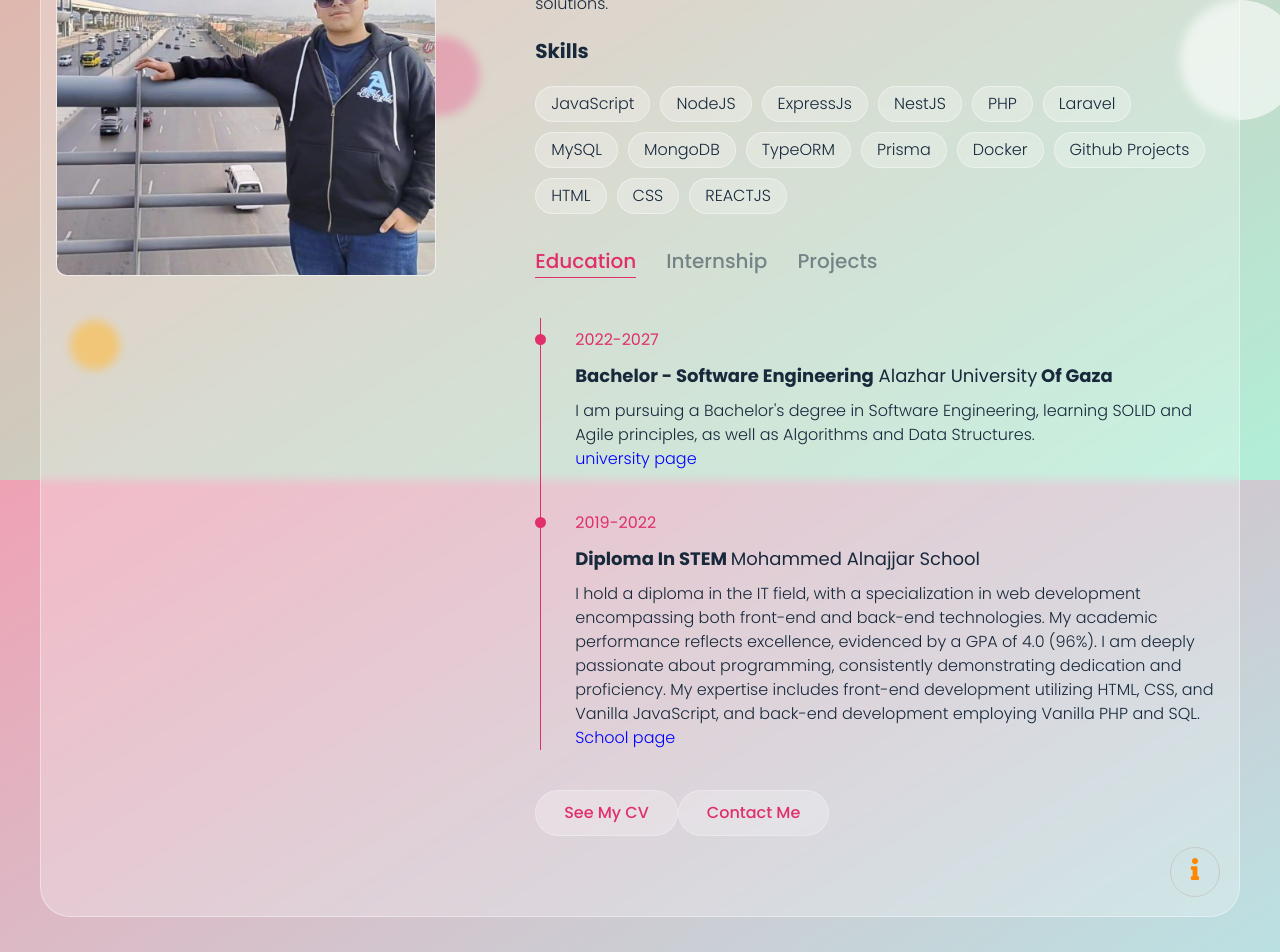
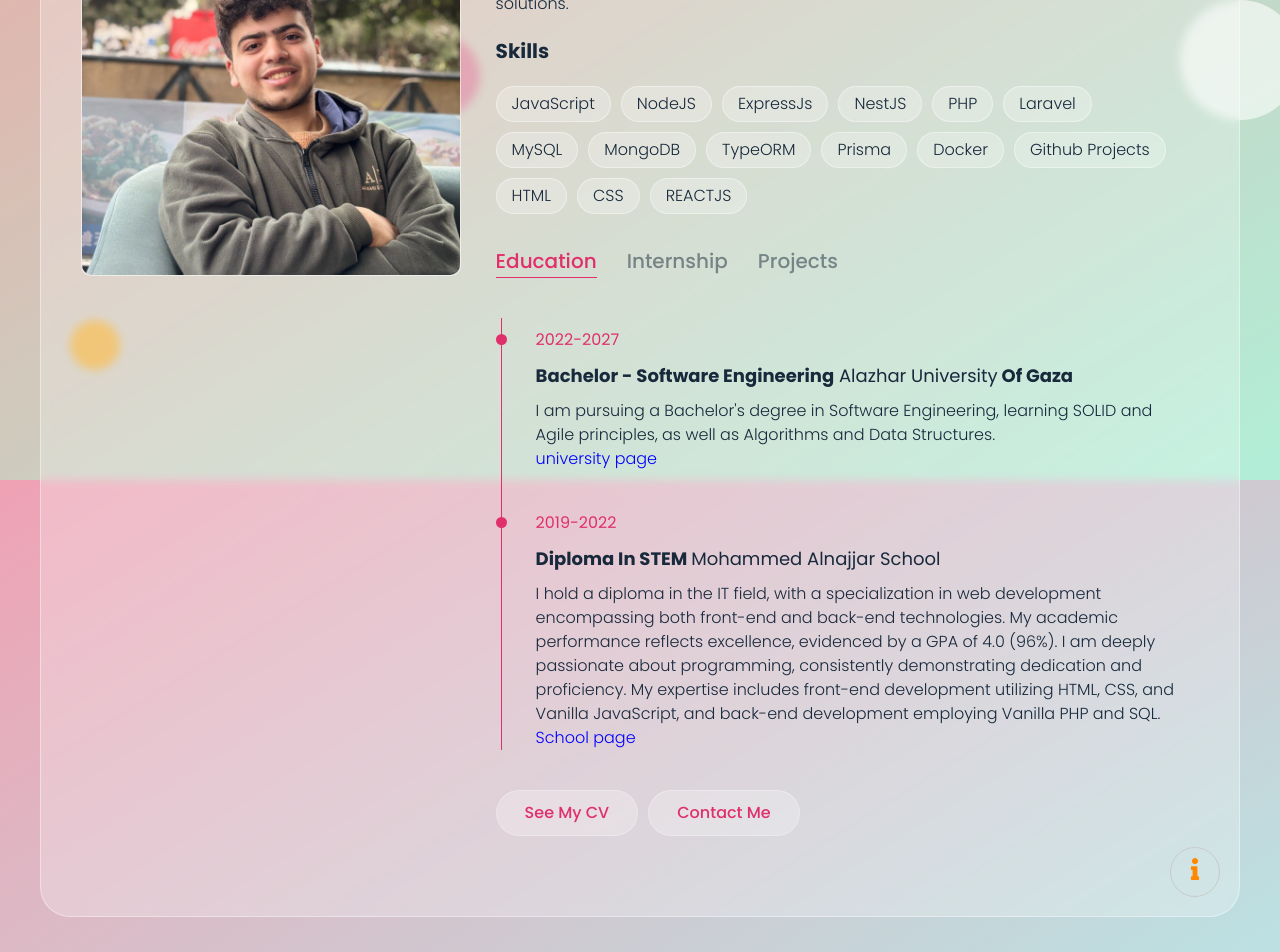
Before and after one commit to wesam-abutuaimeh/izzedeen_portfolio, a React (Create React App) app: page /about in a window 1280 px wide. Shown: the part 320-1272 px from the top of the page. Built offline with nearby package versions, Linux system fonts and the light colour scheme.

Commit message:
Refactor code structure for improved readability and maintainability

```diff
--- a/src/pages/AboutMe/index.jsx
+++ b/src/pages/AboutMe/index.jsx
@@ -1,8 +1,7 @@
 import React, { useState } from "react";
-import "./style.css";
-import MY_PICTURE from "./Izz_pic.jpg";
 import SectionTitle from "../../components/SectionTitle";
 import { NavLink } from "react-router-dom";
+import "./style.css";
 
 import Education from "../../components/Education";
 import Intership from "../../components/Intership";
@@ -27,7 +26,7 @@ const AboutMe = () => {
         <div className="about__container">
           <div className="about-img">
             <div className="img-box">
-              <img src={MY_PICTURE} alt="about img" />
+              <img src={"/about-image.jpg"} alt="about img" />
             </div>
           </div>
 
--- a/src/pages/AboutMe/style.css
+++ b/src/pages/AboutMe/style.css
@@ -1,6 +1,5 @@
 .about-img {
-  width: 40%;
-  padding: 0 15px;
+  width: fit-content;
 }
 
 .about-text {
@@ -195,6 +194,8 @@ a {
 
 .about__container {
   display: flex;
+  justify-content: center;
+  gap: 20px;
 }
 
 @media (max-width: 767px) {
@@ -216,3 +217,9 @@ a {
     border-radius: 10px;
   }
 }
+
+.btns {
+  display: flex;
+  align-items: center;
+  gap: 10px;
+}
--- a/src/pages/LandingSection/style.css
+++ b/src/pages/LandingSection/style.css
@@ -10,7 +10,7 @@
 }
 
 .home-section .container .row {
-  justify-content: space-between;
+  justify-content: space-evenly;
 }
 
 @media (max-width: 767px) {
@@ -53,7 +53,8 @@
     border: 8px solid #ffffff40;
     margin: auto;
     > img {
-      width: 100%;
+      width: 200px;
+      height: 200px;
       border-radius: 50%;
       vertical-align: middle;
     }
```
Also changed, not shown: public/about-image.jpg (added), public/personal_image.jpg (added), src/App.js (line endings or trailing spaces), src/pages/LandingSection/index.jsx (indentation only).
